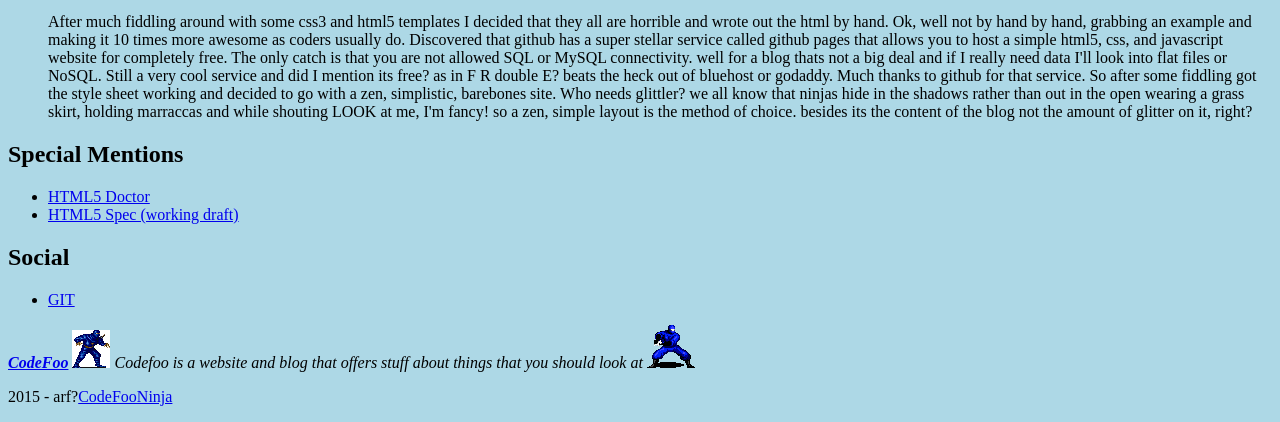
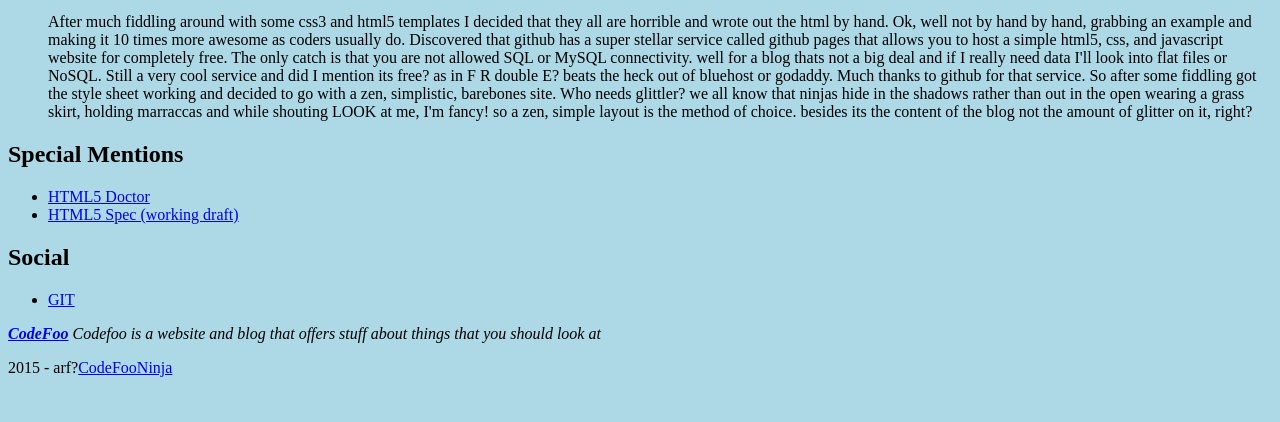
Before and after one commit to codefooninja/codefooninja.github.io, a plain HTML site: page index.html in a window 1280 px wide. Shown: the part 529-951 px from the top of the page. After the commit the page ends 922 px from the top, so only its background shows below. Drawn offline with Linux system fonts and the light colour scheme.

Commit message:
forget images. who needs them anyways?

```diff
--- a/index.html
+++ b/index.html
@@ -91,9 +91,9 @@
 
 		</span><!-- /.primary -->
 
-		<img src="images/post.png" alt="Sword" class="photo" />
+
 		<span class="bio">Codefoo is a website and blog that offers stuff about things that you should look at</span>
-		<img src="images/postr.gif" alt="Sword" class="photo" />
+
 	</address><!-- /#about -->
 	<p> 2015 - arf?<a href="http://codefooninja.github.io/">CodeFooNinja</a></p>
 </footer><!-- /#contentinfo -->
```
